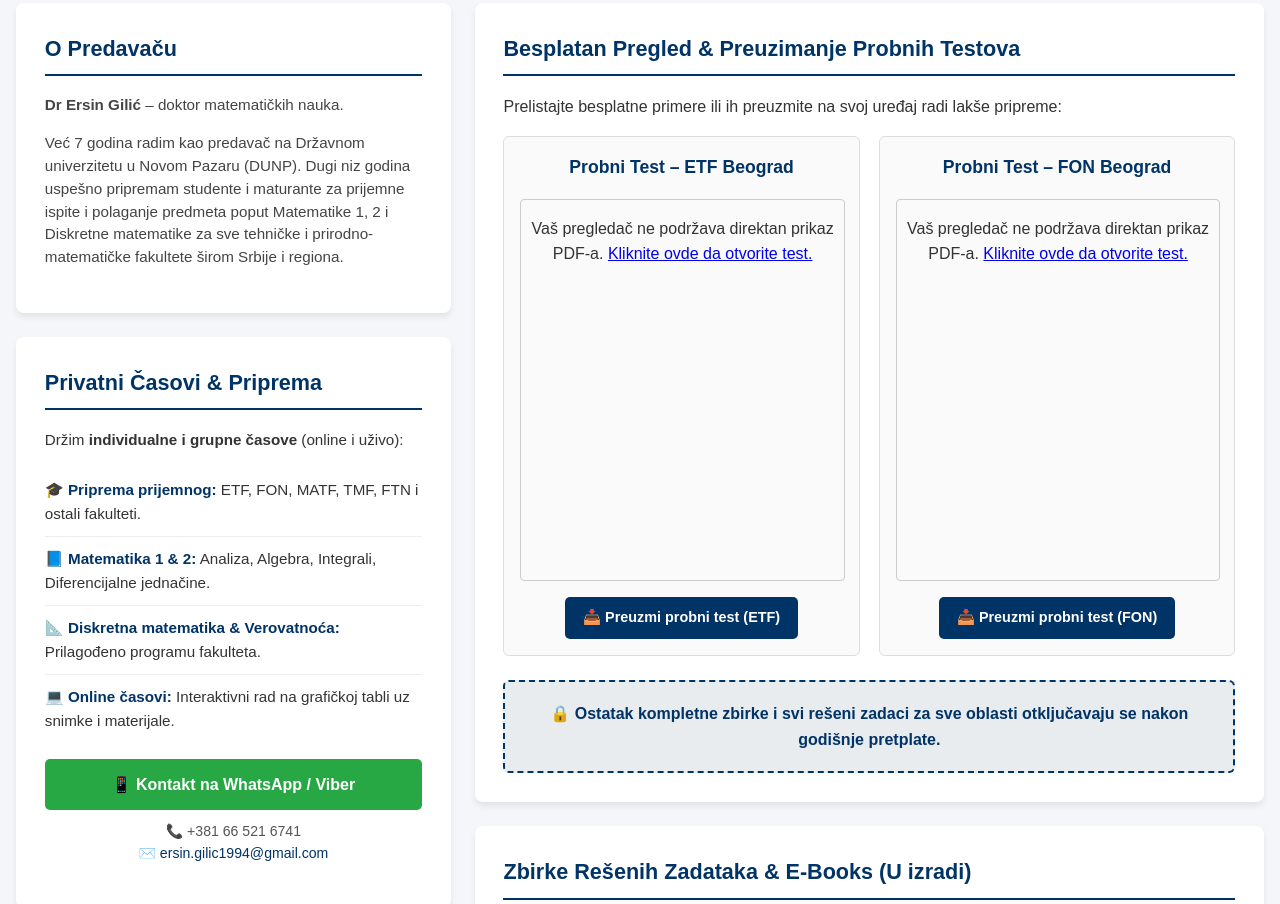
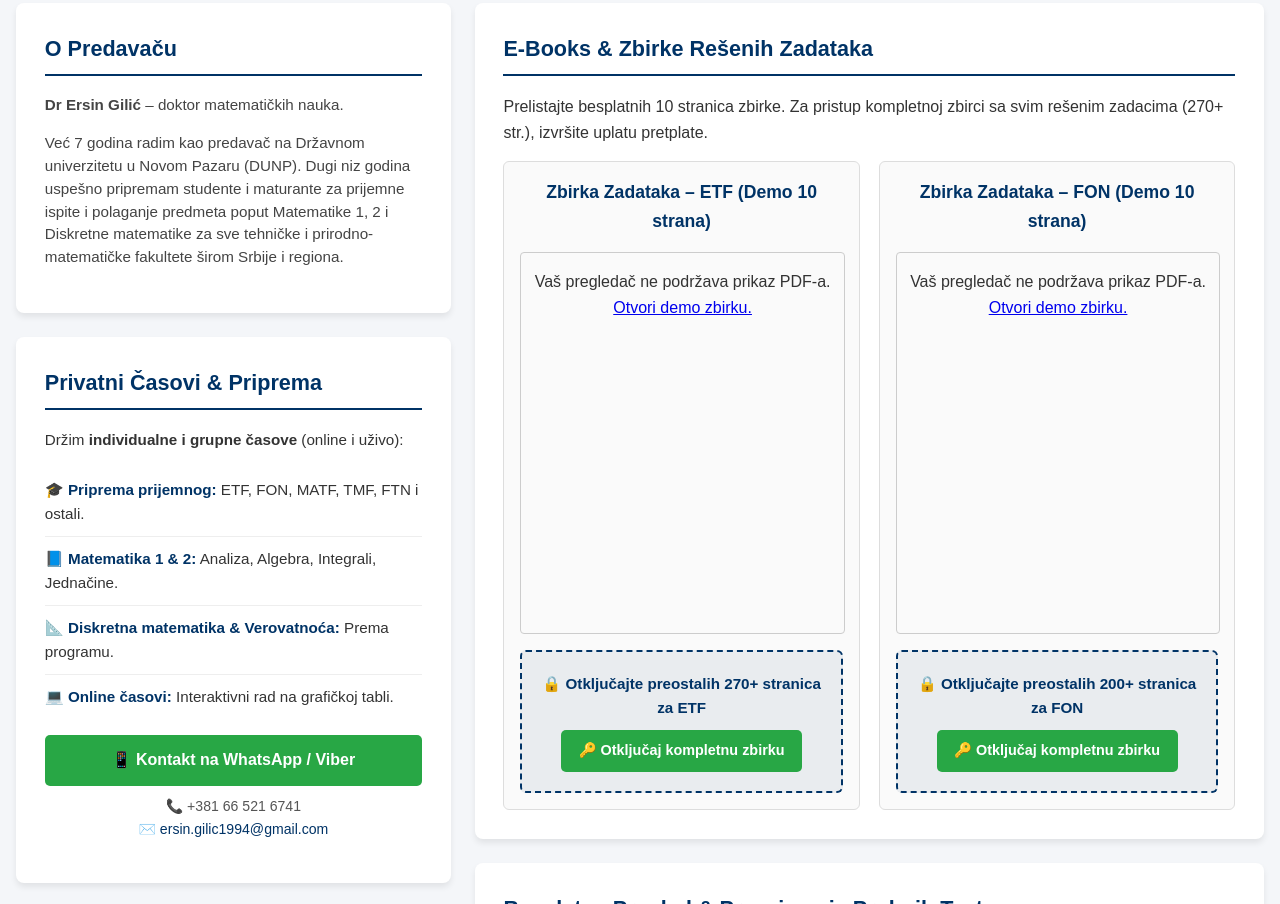
Before and after one commit to ersin-gilic/sajt-priprema, a plain HTML site: page index.html in a window 1280 px wide. Shown: the part 252-1156 px from the top of the page. Drawn offline with Linux system fonts and the light colour scheme.

Commit message:
Dodate demo zbirke od 10 strana i zastićene tajne stranice za ucenje

```diff
--- a/index.html
+++ b/index.html
@@ -5,8 +5,7 @@
     <meta name="viewport" content="width=device-width, initial-scale=1.0">
     <title>Priprema za Prijemni i Privatni Časovi | Matematika ETF, FON i Tehnički Fakulteti</title>
 
-    <!-- SEO Meta Tagovi za Google Pretragu -->
-    <meta name="description" content="Besplatni probni testovi, detaljno rešeni zadaci i privatni časovi matematike za prijemni ispit i fakultete (ETF, FON, MATF, FTN). Dr Ersin Gilić, docent na DUNP-u.">
+    <meta name="description" content="Besplatni probni testovi, e-zbirke i privatni časovi matematike za prijemni ispit i fakultete (ETF, FON, MATF, FTN). Dr Ersin Gilić.">
     <meta name="keywords" content="matematika prijemni, etf prijemni matematika, fon rešeni zadaci, privatni časovi matematika beograd, priprema za prijemni matematika, matematika 1 etf, matematika 2 fon, probni test etf rešenja, ersin gilic matematika">
     <meta name="author" content="Dr Ersin Gilić">
 
@@ -16,39 +15,31 @@
         header h1 { margin: 0; font-size: 2.2rem; }
         header p { margin-top: 0.8rem; font-size: 1.1rem; opacity: 0.95; max-width: 800px; margin-left: auto; margin-right: auto; }
 
-        /* Layout sa dve kolone */
         .layout-container { display: flex; flex-wrap: wrap; gap: 1.5rem; max-width: 1250px; margin: 2rem auto; padding: 0 1rem; }
-
-        /* Leva kolona (Sidebar) */
         .sidebar { flex: 1 1 340px; }
-
-        /* Desna kolona (Glavni sadržaj) */
         .main-content { flex: 2 1 600px; }
 
         .card { background: white; padding: 1.8rem; border-radius: 8px; box-shadow: 0 4px 6px rgba(0,0,0,0.08); margin-bottom: 1.5rem; }
         h2 { color: #003366; border-bottom: 2px solid #003366; padding-bottom: 0.5rem; margin-top: 0; font-size: 1.35rem; }
 
-        /* Grid za probne testove */
         .preview-grid { display: grid; grid-template-columns: repeat(auto-fit, minmax(280px, 1fr)); gap: 1.2rem; margin-top: 1rem; }
         .preview-item { background: #fafafa; border: 1px solid #ddd; padding: 1rem; border-radius: 6px; text-align: center; }
         .preview-item h3 { margin-top: 0; color: #003366; font-size: 1.1rem; }
         .pdf-viewer-container { width: 100%; height: 380px; border: 1px solid #ccc; border-radius: 4px; overflow: hidden; margin-bottom: 1rem; }
         object { width: 100%; height: 100%; }
 
-        /* Dugmići */
         .download-btn { display: inline-block; background-color: #003366; color: white; padding: 0.6rem 1.1rem; text-decoration: none; border-radius: 5px; font-weight: bold; font-size: 0.9rem; transition: background 0.2s; }
         .download-btn:hover { background-color: #002244; }
         .contact-btn { display: block; background-color: #28a745; color: white; padding: 0.8rem 1rem; text-decoration: none; border-radius: 5px; font-weight: bold; font-size: 1rem; text-align: center; margin-top: 1rem; transition: background 0.2s; }
         .contact-btn:hover { background-color: #218838; }
 
-        /* Liste */
         .services-list { list-style-type: none; padding: 0; }
         .services-list li { padding: 0.6rem 0; border-bottom: 1px solid #eee; font-size: 0.95rem; }
         .services-list li:last-child { border-bottom: none; }
         .services-list strong { color: #003366; }
 
-        .blur-overlay { background: #e9ecef; border: 2px dashed #003366; padding: 1.2rem; border-radius: 6px; text-align: center; margin-top: 1.5rem; }
-        .blur-overlay p { font-weight: bold; font-size: 1rem; margin: 0; color: #003366; }
+        .blur-overlay { background: #e9ecef; border: 2px dashed #003366; padding: 1.2rem; border-radius: 6px; text-align: center; margin-top: 1rem; }
+        .blur-overlay p { font-weight: bold; font-size: 0.95rem; margin: 0; color: #003366; }
 
         .payment-info { background: #f8f9fa; border-left: 4px solid #003366; padding: 1rem; border-radius: 4px; margin-top: 1rem; }
         .payment-info ul { list-style: none; padding: 0; margin: 0; }
@@ -72,10 +63,8 @@
 
     <div class="layout-container">
 
-        <!-- LEVA KOLONA: Biografija, Privatni časovi i Uplata -->
+        <!-- LEVA KOLONA -->
         <aside class="sidebar">
-
-            <!-- BIOGRAFIJA -->
             <div class="card">
                 <h2>O Predavaču</h2>
                 <div class="bio-text">
@@ -84,16 +73,15 @@
                 </div>
             </div>
 
-            <!-- PRIVATNI ČASOVI -->
             <div class="card">
                 <h2>Privatni Časovi & Priprema</h2>
                 <p style="font-size: 0.95rem;">Držim <strong>individualne i grupne časove</strong> (online i uživo):</p>
 
                 <ul class="services-list">
-                    <li><strong>🎓 Priprema prijemnog:</strong> ETF, FON, MATF, TMF, FTN i ostali fakulteti.</li>
-                    <li><strong>📘 Matematika 1 & 2:</strong> Analiza, Algebra, Integrali, Diferencijalne jednačine.</li>
-                    <li><strong>📐 Diskretna matematika & Verovatnoća:</strong> Prilagođeno programu fakulteta.</li>
-                    <li><strong>💻 Online časovi:</strong> Interaktivni rad na grafičkoj tabli uz snimke i materijale.</li>
+                    <li><strong>🎓 Priprema prijemnog:</strong> ETF, FON, MATF, TMF, FTN i ostali.</li>
+                    <li><strong>📘 Matematika 1 & 2:</strong> Analiza, Algebra, Integrali, Jednačine.</li>
+                    <li><strong>📐 Diskretna matematika & Verovatnoća:</strong> Prema programu.</li>
+                    <li><strong>💻 Online časovi:</strong> Interaktivni rad na grafičkoj tabli.</li>
                 </ul>
 
                 <a href="https://wa.me/381665216741" class="contact-btn" target="_blank">📱 Kontakt na WhatsApp / Viber</a>
@@ -103,8 +91,7 @@
                 </p>
             </div>
 
-            <!-- PODACI ZA UPLATU -->
-            <div class="card">
+            <div class="card" id="uputstvo-uplata">
                 <h2>Pristup Materijalima</h2>
                 <p style="font-size: 0.95rem;">Godišnji pristup kompletnoj bazi rešenih zadataka i zbirki (3.000 RSD):</p>
 
@@ -117,13 +104,55 @@
                     </ul>
                 </div>
                 <p style="font-size: 0.85rem; color: #555; text-align: center; margin-top: 0.8rem;">
-                    <em>Nakon uplate, sliku uplatnice pošaljite na Viber/WhatsApp (+381665216741) ili email radi aktivacije naloga.</em>
+                    <em>Nakon uplate, sliku uplatnice pošaljite na Viber/WhatsApp (+381665216741) ili email radi dobijanja pristupnog koda.</em>
                 </p>
             </div>
         </aside>
 
-        <!-- DESNA KOLONA: Probni testovi i buduće zbirke/e-books -->
+        <!-- DESNA KOLONA -->
         <main class="main-content">
+
+            <!-- SEKCIJA ZA BESPLATNE E-ZBIRKE (DEMO 10 STRANA) -->
+            <div class="card">
+                <h2>E-Books & Zbirke Rešenih Zadataka</h2>
+                <p>Prelistajte besplatnih 10 stranica zbirke. Za pristup kompletnoj zbirci sa svim rešenim zadacima (270+ str.), izvršite uplatu pretplate.</p>
+
+                <div class="preview-grid">
+
+                    <!-- ZBIRKA ETF -->
+                    <div class="preview-item">
+                        <h3>Zbirka Zadataka – ETF (Demo 10 strana)</h3>
+                        <div class="pdf-viewer-container">
+                            <object data="zbirka-etf-demo.pdf#toolbar=0" type="application/pdf">
+                                <p>Vaš pregledač ne podržava prikaz PDF-a. <a href="zbirka-etf-demo.pdf" target="_blank">Otvori demo zbirku.</a></p>
+                            </object>
+                        </div>
+
+                        <div class="blur-overlay">
+                            <p>🔒 Otključajte preostalih 270+ stranica za ETF</p>
+                            <a href="#uputstvo-uplata" class="download-btn" style="margin-top: 0.6rem; background-color: #28a745;">🔑 Otključaj kompletnu zbirku</a>
+                        </div>
+                    </div>
+
+                    <!-- ZBIRKA FON -->
+                    <div class="preview-item">
+                        <h3>Zbirka Zadataka – FON (Demo 10 strana)</h3>
+                        <div class="pdf-viewer-container">
+                            <object data="zbirka-fon-demo.pdf#toolbar=0" type="application/pdf">
+                                <p>Vaš pregledač ne podržava prikaz PDF-a. <a href="zbirka-fon-demo.pdf" target="_blank">Otvori demo zbirku.</a></p>
+                            </object>
+                        </div>
+
+                        <div class="blur-overlay">
+                            <p>🔒 Otključajte preostalih 200+ stranica za FON</p>
+                            <a href="#uputstvo-uplata" class="download-btn" style="margin-top: 0.6rem; background-color: #28a745;">🔑 Otključaj kompletnu zbirku</a>
+                        </div>
+                    </div>
+
+                </div>
+            </div>
+
+            <!-- PROBNI TESTOVI -->
             <div class="card">
                 <h2>Besplatan Pregled & Preuzimanje Probnih Testova</h2>
                 <p>Prelistajte besplatne primere ili ih preuzmite na svoj uređaj radi lakše pripreme:</p>
@@ -149,17 +178,8 @@
                         <a href="probno-fon.pdf.pdf" download class="download-btn">📥 Preuzmi probni test (FON)</a>
                     </div>
                 </div>
-
-                <div class="blur-overlay">
-                    <p>🔒 Ostatak kompletne zbirke i svi rešeni zadaci za sve oblasti otključavaju se nakon godišnje pretplate.</p>
-                </div>
             </div>
 
-            <!-- SEKCIJA ZA ZBIRKE / E-BOOK (Koju spremano) -->
-            <div class="card">
-                <h2>Zbirke Rešenih Zadataka & E-Books (U izradi)</h2>
-                <p>Uskoro dostupne kompletne e-zbirke zadataka sa detaljnim postupnim rešenjima razvrstanim po oblastima za ETF, FON i ostale tehničke fakultete.</p>
-            </div>
         </main>
 
     </div>
```
Also changed, not shown: online-etf-zbirka.html (added, +39 -0 lines), online-fon-zbirka.html (added, +39 -0 lines), 4 other files.
